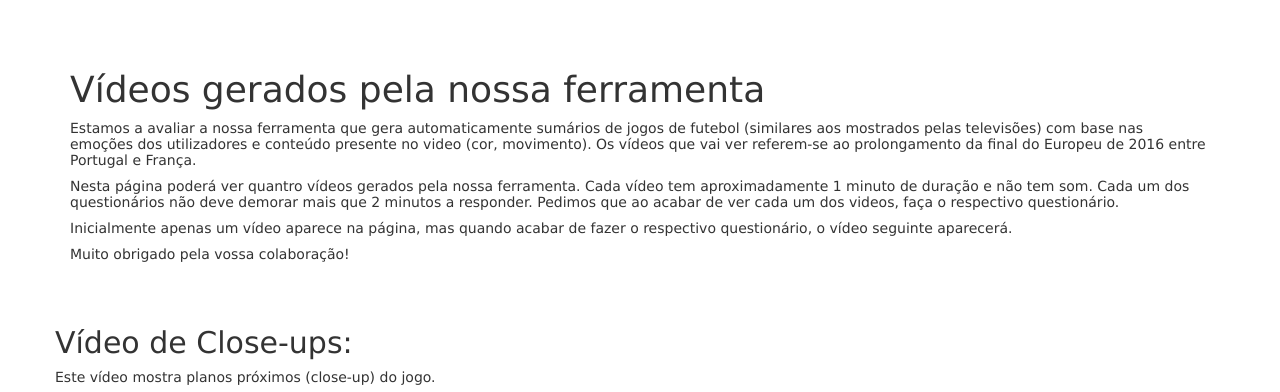
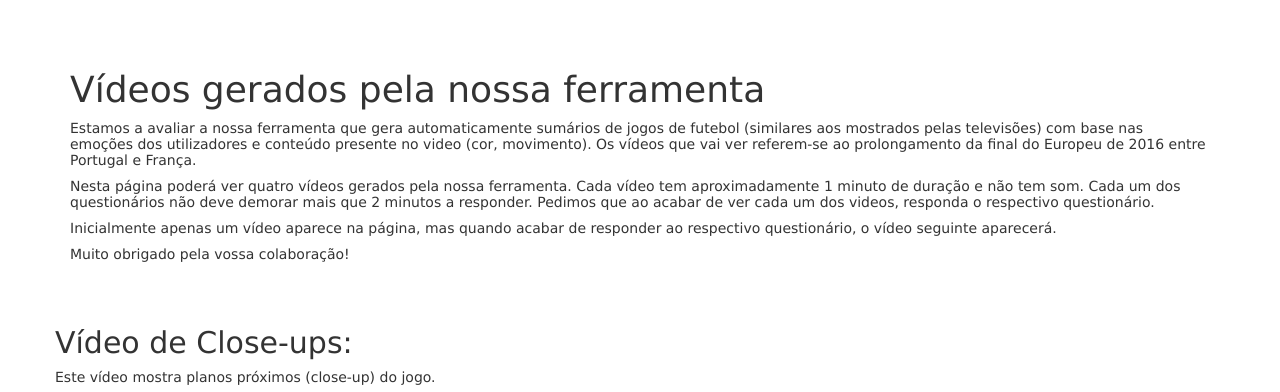
Before and after one commit to gfiao/SurveySite, a Node server app: page / in a window 1280 px wide. Shown: the top 392 px of the page. Run offline with Node 20, Linux system fonts and the light colour scheme; some libraries are stand-ins or nearby versions; some web fonts are replaced.

Commit message:
new videos, some changes

```diff
--- a/views/index.html
+++ b/views/index.html
@@ -24,14 +24,14 @@
     </p>
 
     <p>
-        Nesta página poderá ver quantro vídeos gerados pela nossa ferramenta. Cada vídeo tem aproximadamente 1 minuto de
-        duração e não tem som. Cada um dos questionários não deve demorar mais que 2 minutos a responder.
-        Pedimos que ao acabar de ver cada um dos videos, faça o respectivo questionário.
+        Nesta página poderá ver quatro vídeos gerados pela nossa ferramenta. Cada vídeo tem aproximadamente 1 minuto
+        de duração e não tem som. Cada um dos questionários não deve demorar mais que 2 minutos a responder.
+        Pedimos que ao acabar de ver cada um dos videos, responda o respectivo questionário.
     </p>
 
     <p>
-        Inicialmente apenas um vídeo aparece na página, mas quando acabar de fazer o respectivo questionário, o vídeo
-        seguinte aparecerá.
+        Inicialmente apenas um vídeo aparece na página, mas quando acabar de responder ao respectivo questionário,
+        o vídeo seguinte aparecerá.
     </p>
 
     <p>Muito obrigado pela vossa colaboração!</p>
@@ -51,7 +51,7 @@
         <script type='text/javascript'>
             var player = jwplayer("player1");
             player.setup({
-                "file": "http://content.jwplatform.com/videos/9N6yJDfv-ggxCNxmE.mp4",
+                "file": "http://content.jwplatform.com/videos/AmonjtX0-ggxCNxmE.mp4",
                 "width": 896,
                 "height": 504
             });
@@ -59,10 +59,10 @@
             player.setMute(true);
         </script>
 
-        <div class="col-md-6" style="padding-left: 35%; padding-top: 18%;">
+        <div class="col-md-6" style="padding-left: 32%; padding-top: 18%;">
             <a id="button1"
                href="https://docs.google.com/forms/d/e/1FAIpQLSfg0SlLoz7eCtUh8FlgP7d2XKBnluONbTulPnSQduw_oWJOMQ/viewform"
-               type="button" class="btn btn-default" target="_blank">Faça o questionário!</a>
+               type="button" class="btn btn-default" target="_blank">Por favor, responda ao questionário</a>
         </div>
 
     </div>
@@ -82,7 +82,7 @@
         <script type='text/javascript'>
             var player = jwplayer("player2");
             player.setup({
-                "file": "http://content.jwplatform.com/videos/1Xn4W0wC-ggxCNxmE.mp4",
+                "file": "http://content.jwplatform.com/videos/uRoJ0txg-ggxCNxmE.mp4",
                 "width": 896,
                 "height": 504
             });
@@ -90,10 +90,10 @@
             player.setMute(true);
         </script>
 
-        <div class="col-md-6" style="padding-left: 35%; padding-top: 18%;">
+        <div class="col-md-6" style="padding-left: 32%; padding-top: 18%;">
             <a id="button2"
                href="https://docs.google.com/forms/d/e/1FAIpQLSfvM6xs_8bqO7HukSjWCK3gVg3-tZ-feMYLy4EaghNEz7ut6Q/viewform"
-               type="button" class="btn btn-default" target="_blank">Faça o questionário!</a>
+               type="button" class="btn btn-default" target="_blank">Por favor, responda ao questionário</a>
         </div>
 
     </div>
@@ -113,7 +113,7 @@
         <script type='text/javascript'>
             var player = jwplayer("player3");
             player.setup({
-                "file": "http://content.jwplatform.com/videos/uyTyu13E-ggxCNxmE.mp4",
+                "file": "http://content.jwplatform.com/videos/SlfaI6Vx-ggxCNxmE.mp4",
                 "width": 896,
                 "height": 504
             });
@@ -121,10 +121,10 @@
             player.setMute(true);
         </script>
 
-        <div class="col-md-6" style="padding-left: 35%; padding-top: 18%;">
+        <div class="col-md-6" style="padding-left: 32%; padding-top: 18%;">
             <a id="button3"
                href="https://docs.google.com/forms/d/e/1FAIpQLSePQ0ZTXszh4uSSleVhVtulW2uJrJkyJKVkU9w3FIDXVb-svg/viewform"
-               type="button" class="btn btn-default" target="_blank">Faça o questionário!</a>
+               type="button" class="btn btn-default" target="_blank">Por favor, responda ao questionário</a>
         </div>
 
     </div>
@@ -135,6 +135,7 @@
 
         <h2>Sumário 2:</h2>
         <p>Sumário do prolongamento do jogo, com as jogadas mais interessantes.</p>
+        <!-- RTP -->
 
         <div class="col-md-6">
             <div id="player4">
@@ -152,10 +153,10 @@
             player.setMute(true);
         </script>
 
-        <div class="col-md-6" style="padding-left: 35%; padding-top: 18%;">
+        <div class="col-md-6" style="padding-left: 32%; padding-top: 18%;">
             <a id="button4"
                href="https://docs.google.com/forms/d/e/1FAIpQLScDu3dRAGgVJDDnhkR9v2HpoBNwr2I1BAYfuvlBhoWiWatRJQ/viewform"
-               type="button" class="btn btn-default" target="_blank">Faça o questionário!</a>
+               type="button" class="btn btn-default" target="_blank">Por favor, responda ao questionário</a>
         </div>
 
     </div>
```
